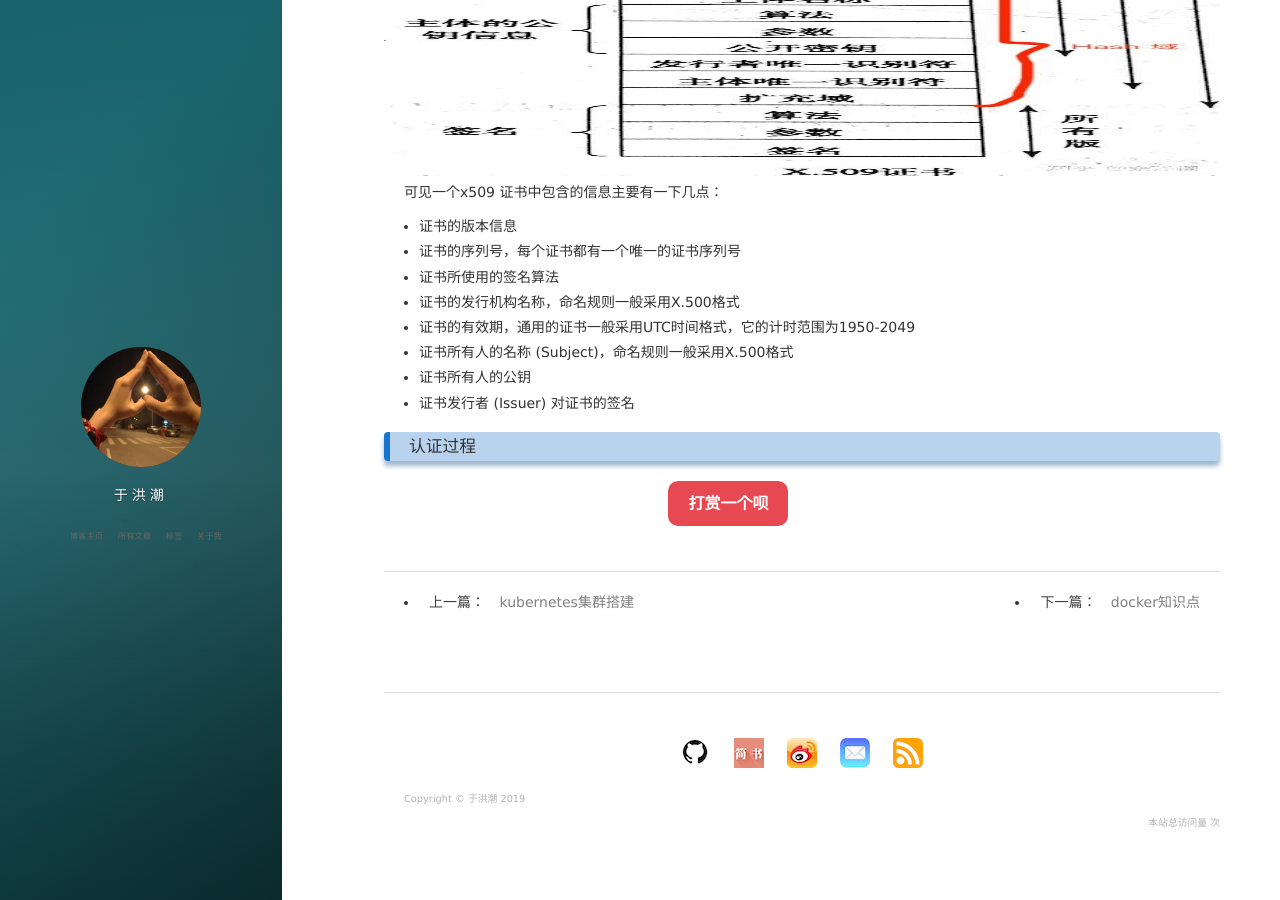
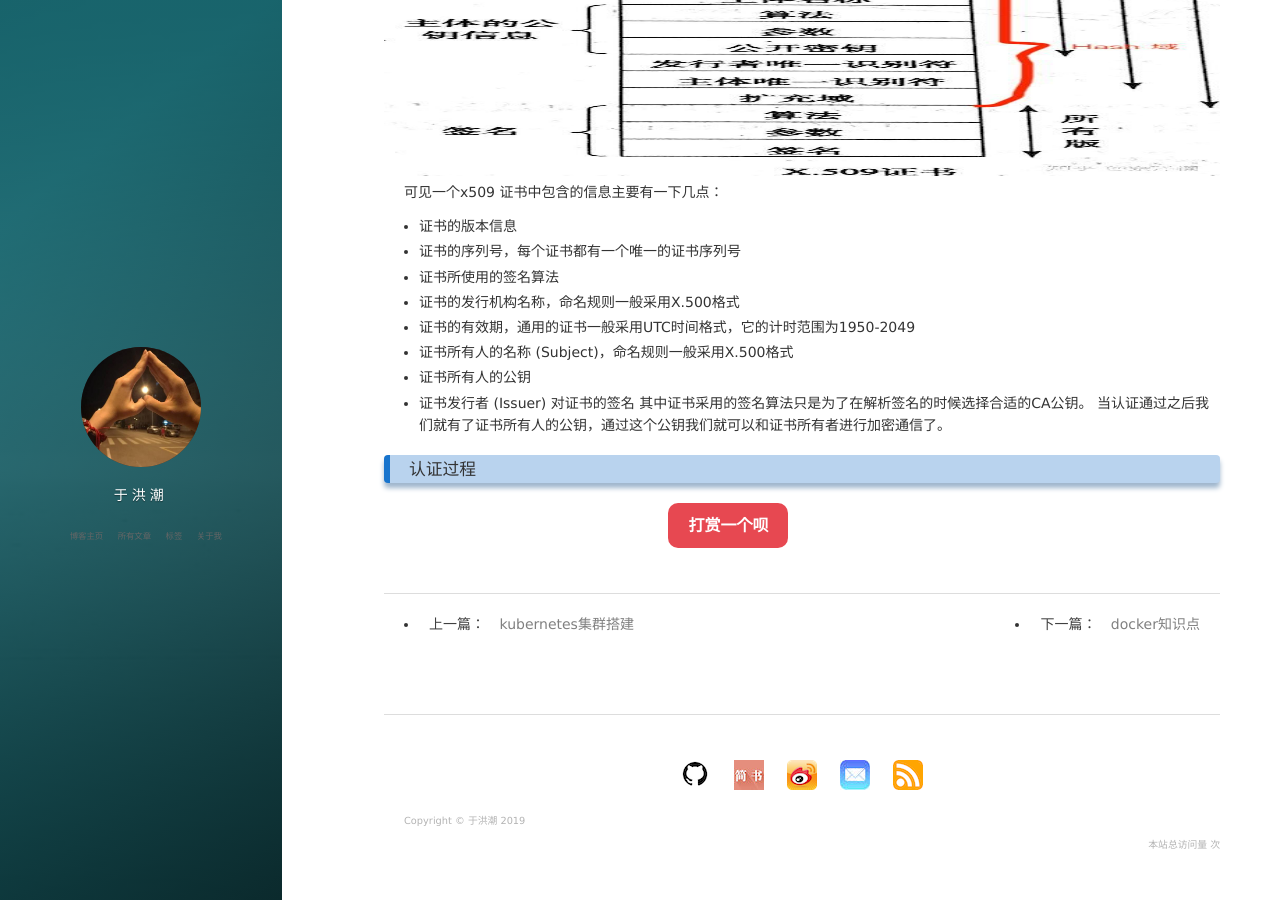
Before and after one commit to yuu6/yuu6.github.io, a Jekyll site: the page built from _posts/2019-04-26-TLS认证.md, in a window 1280 px wide and 900 px high, scrolled down 791 px. Built offline with Jekyll 4.4.1, drawn with Linux system fonts in a browser that asks for light colours; nearby versions of some CDN libraries; comment, search, counter and statistics services are not loaded.

Commit message:
Update 2019-04-26-TLS认证.md

```diff
--- a/_posts/2019-04-26-TLS认证.md
+++ b/_posts/2019-04-26-TLS认证.md
@@ -37,6 +37,7 @@ tls是安全传输协议，https使用tls来保证数据的完整性和保密性
 + 证书所有人的名称 (Subject)，命名规则一般采用X.500格式
 + 证书所有人的公钥
 + 证书发行者 (Issuer) 对证书的签名
-
+其中证书采用的签名算法只是为了在解析签名的时候选择合适的CA公钥。
+当认证通过之后我们就有了证书所有人的公钥，通过这个公钥我们就可以和证书所有者进行加密通信了。
 
 ### <a name="renzhengguocheng"></a>认证过程
```
